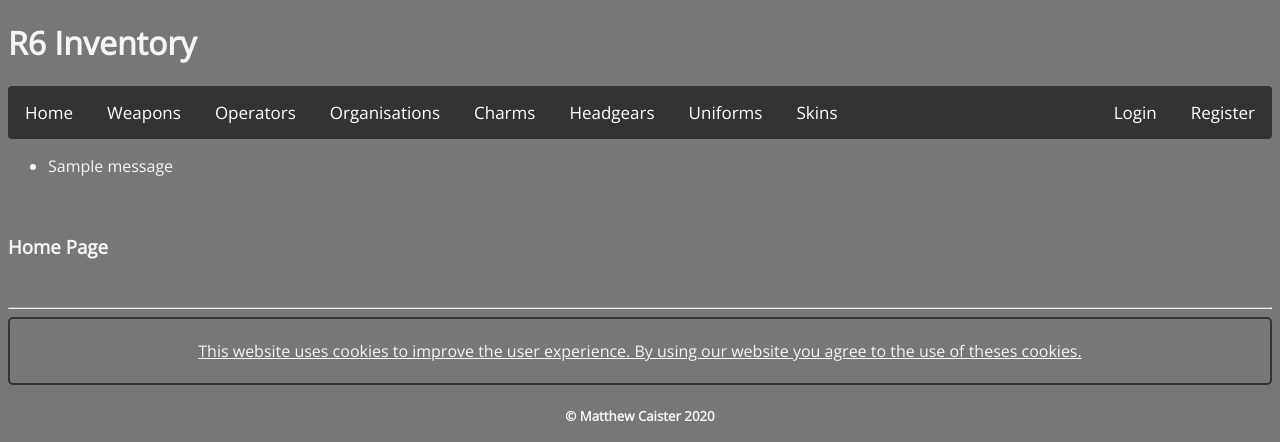
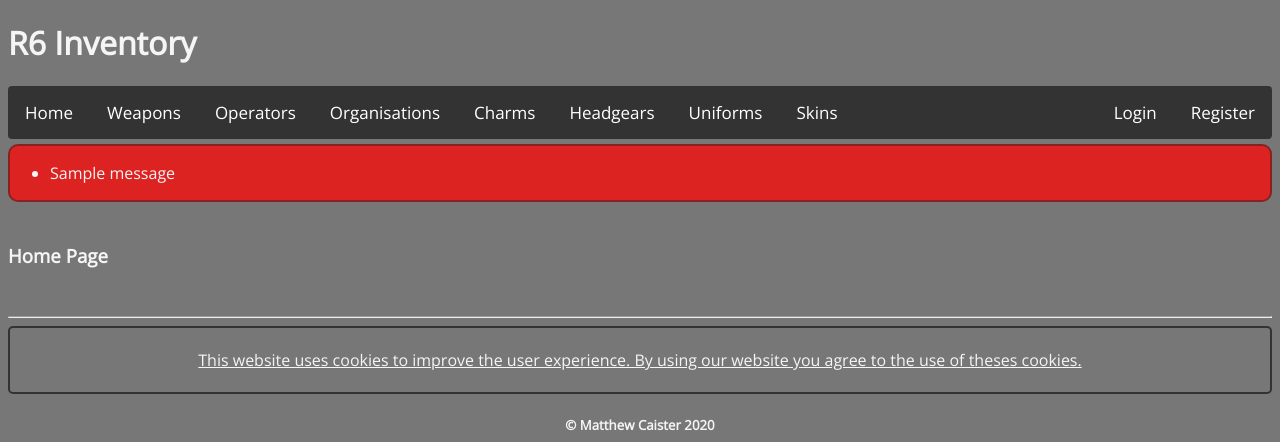
Before and after one commit to MJCaister/R6Inventory, a Flask app: page / in a window 1280 px wide. Shown: the top 442 px of the page. Run offline with Flask 2, Linux system fonts and the light colour scheme; tables that the repository leaves empty hold one stand-in row (values such as "Sample post"); one stand-in notice (Sample message) is shown.

Commit message:
Flash styling

```diff
--- a/app/static/css/style.css
+++ b/app/static/css/style.css
@@ -73,6 +73,16 @@ input {
 }
 /* END */
 
+/* Flashes */
+#flash {
+    margin-top: 5px;
+    background-color: #dd2222;
+    border: 2px solid #882222;
+    border-radius: 10px;
+    list-style-type: none;
+}
+/* END */
+
 .small_image {
     width: 100px;
     height: 100px;
--- a/app/templates/layout.html
+++ b/app/templates/layout.html
@@ -10,13 +10,16 @@
 <body>
     {% include 'header.html' %}
     {% include 'nav.html' %}
+
     {% with messages = get_flashed_messages() %}
     {% if messages %}
-    <ul>
-        {% for message in messages %}
-        <li>{{ message }}</li>
-        {% endfor %}
-    </ul>
+    <div id='flash'>
+        <ul>
+            {% for message in messages %}
+            <li>{{ message }}</li>
+            {% endfor %}
+        </ul>
+    </div>
     {% endif %}
     {% endwith %}
     <br>
```
